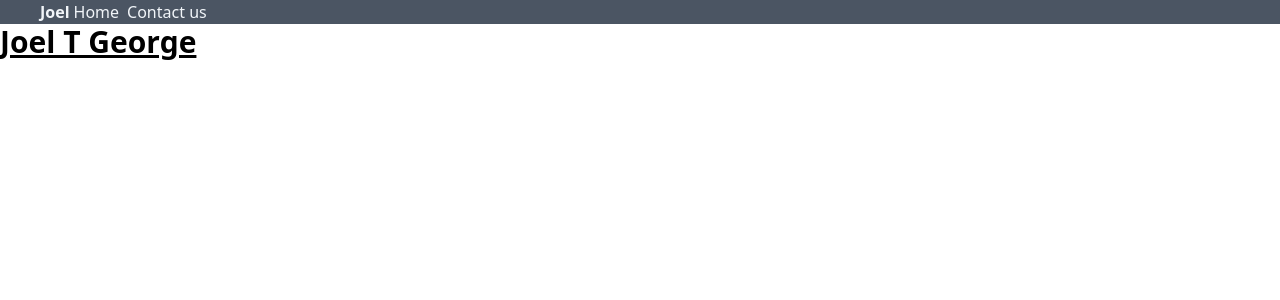
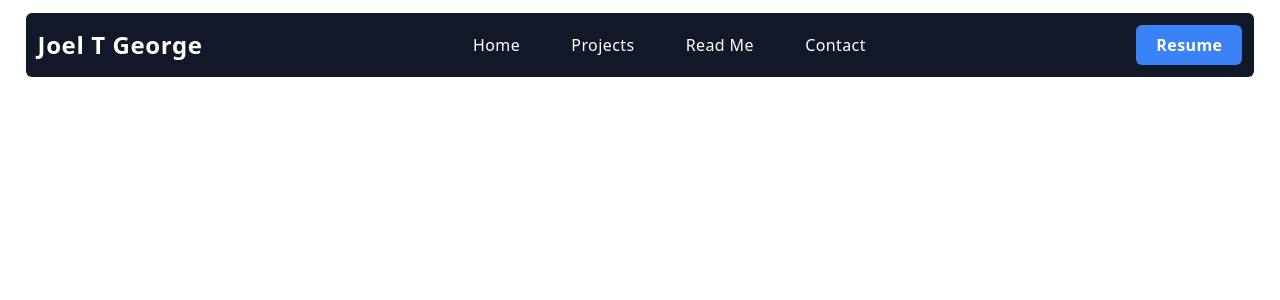
Before and after one commit to Joel-T-George/joel-t-george.github.io, a React (Vite) app: page / in a window 1280 px wide. Shown: the top 300 px of the page. Built offline with nearby package versions, Linux system fonts and the light colour scheme.

Commit message:
Completion of Navigation Bar

```diff
--- a/src/App.tsx
+++ b/src/App.tsx
@@ -7,10 +7,7 @@ function App() {
 
   return (
       <>
-
         <Navbar/>
-        <h1 className="text-3xl font-bold underline">Joel T George</h1>
-
 
     </>
   )
--- /dev/null
+++ b/src/components/button.tsx
@@ -0,0 +1,10 @@
+
+
+const Button = (props:any)  => {
+    return (
+    	<button className=" w-24 bg-blue-600 rounded-lg"> {props.name} </button>
+
+    );
+};
+
+export default Button;
--- a/src/components/navbar.tsx
+++ b/src/components/navbar.tsx
@@ -1,19 +1,63 @@
+import SvgButton from './toggleButton.tsx'
+import { useState } from 'react'
 
-const Navbar = () => {
-    return (
-        <nav className ="bg-gray-600 flex ">
-        	<div className="container flex mx-auto px-10">
-		       	<h1 className="font-bold justify-items-start text-slate-100">Joel</h1>
-		       	<div className="w-full">
-					<ul className="flex  font-medium">
-					  <li className="block text-slate-100 px-1 ">Home</li>
-					  <li className="block  text-slate-100 px-1 ">Contact us</li>
-					</ul>
-				</div>
-			</div>
+var menupath ="M0 96C0 78.3 14.3 64 32 64H416c17.7 0 32 14.3 32 32s-14.3 32-32 32H32C14.3 128 0 113.7 0 96zM0 256c0-17.7 14.3-32 32-32H416c17.7 0 32 14.3 32 32s-14.3 32-32 32H32c-17.7 0-32-14.3-32-32zM448 416c0 17.7-14.3 32-32 32H32c-17.7 0-32-14.3-32-32s14.3-32 32-32H416c17.7 0 32 14.3 32 32z"
+var closepath = "M256 48a208 208 0 1 1 0 416 208 208 0 1 1 0-416zm0 464A256 256 0 1 0 256 0a256 256 0 1 0 0 512zM175 175c-9.4 9.4-9.4 24.6 0 33.9l47 47-47 47c-9.4 9.4-9.4 24.6 0 33.9s24.6 9.4 33.9 0l47-47 47 47c9.4 9.4 24.6 9.4 33.9 0s9.4-24.6 0-33.9l-47-47 47-47c9.4-9.4 9.4-24.6 0-33.9s-24.6-9.4-33.9 0l-47 47-47-47c-9.4-9.4-24.6-9.4-33.9 0z"
 
 
-		</nav>
+const ToggleFunction =(toggle:any,settoggle:any)=>{
+
+	const toggleWindow = document.querySelector('.toggle-link')!
+	toggleWindow.classList!.toggle('top-[11%]')
+
+	if(toggle){
+
+        settoggle(false)
+
+	}
+    else{
+        settoggle(true)
+
+    }
+
+}
+const Navbar = () => {
+	const [toggle,settoggle] = useState(false)
+    return (
+
+        <nav className="flex justify-between items-center bg-gray-900 w-[96%] mx-auto mt-[1%] p-3 rounded-md">
+        	<div>
+        		<a href="#" className="text-white text-2xl font-semibold tracking-wide">Joel T George</a>
+        	</div>
+        	<div className="duration-300 toggle-link md:static absolute md:min-h-fit min-h-[30vh] left-[3%]  top-[-100%] bg-gray-900 opacity-90 md:opacity-100 w-[94%] rounded-[1%] flex px-3 md:w-auto duratation-150 ease-in">
+        		<ul className="flex md:flex-row flex-col md:items-center md:gap-[4vw] gap-6 pt-2 md:pt-0">
+        			<li >
+        				<a href="#" className="text-white hover:text-blue-500 font-medium tracking-wide">Home</a>
+        			</li>
+        			<li>
+        				<a href="#" className="text-white hover:text-blue-500 font-medium tracking-wide">Projects</a>
+        			</li>
+        			<li>
+        				<a href="#" className="text-white hover:text-blue-500 font-medium tracking-wide">Read Me</a>
+        			</li>
+        			<li>
+        				<a href="#" className="text-white hover:text-blue-500 font-medium tracking-wide">Contact</a>
+        			</li>
+        		</ul>
+        	</div>
+        	<div className="flex">
+        		<button className="bg-blue-500 text-white px-5 py-2 rounded-md hover:bg-blue-800 font-semibold tracking-wide" >Resume</button>
+        		<button className="md:hidden block" onClick={ ()=>{
+        			ToggleFunction(toggle,settoggle)
+        		}
+        		}> {toggle ? <SvgButton path={closepath}/> : <SvgButton path={menupath}/>}</button>
+
+
+
+
+        	</div>
+
+        </nav>
     );
 };
 
--- /dev/null
+++ b/src/components/toggleButton.tsx
@@ -0,0 +1,9 @@
+
+const SvgButton = (props:any)  => {
+    return (
+    	<svg className="h-10 px-5 py-2"  xmlns="http://www.w3.org/2000/svg" viewBox="0 0 512 512"><path fill="#f2f2f3" d={props.path}/></svg>
+
+    );
+};
+
+export default SvgButton;
--- a/tailwind.config.js
+++ b/tailwind.config.js
@@ -5,6 +5,17 @@ export default {
     "./src/**/*.{js,ts,jsx,tsx}",
   ],
   theme: {
+    screens: {
+      'sm': '640px',
+
+      'md': '768px',
+
+      'lg': '1024px',
+
+      'xl': '1280px',
+
+      '2xl': '1536px',
+    },
     container: {
       center:true
     },
--- a/tsconfig.node.json
+++ b/tsconfig.node.json
@@ -3,9 +3,11 @@
     "composite": true,
     "skipLibCheck": true,
     "module": "ESNext",
+    "strictPropertyInitialization":false,
     "moduleResolution": "bundler",
     "allowSyntheticDefaultImports": true,
-    "strict": true
+    "strict": false,
+    "strictNullChecks": false
   },
   "include": ["vite.config.ts"]
 }
```
